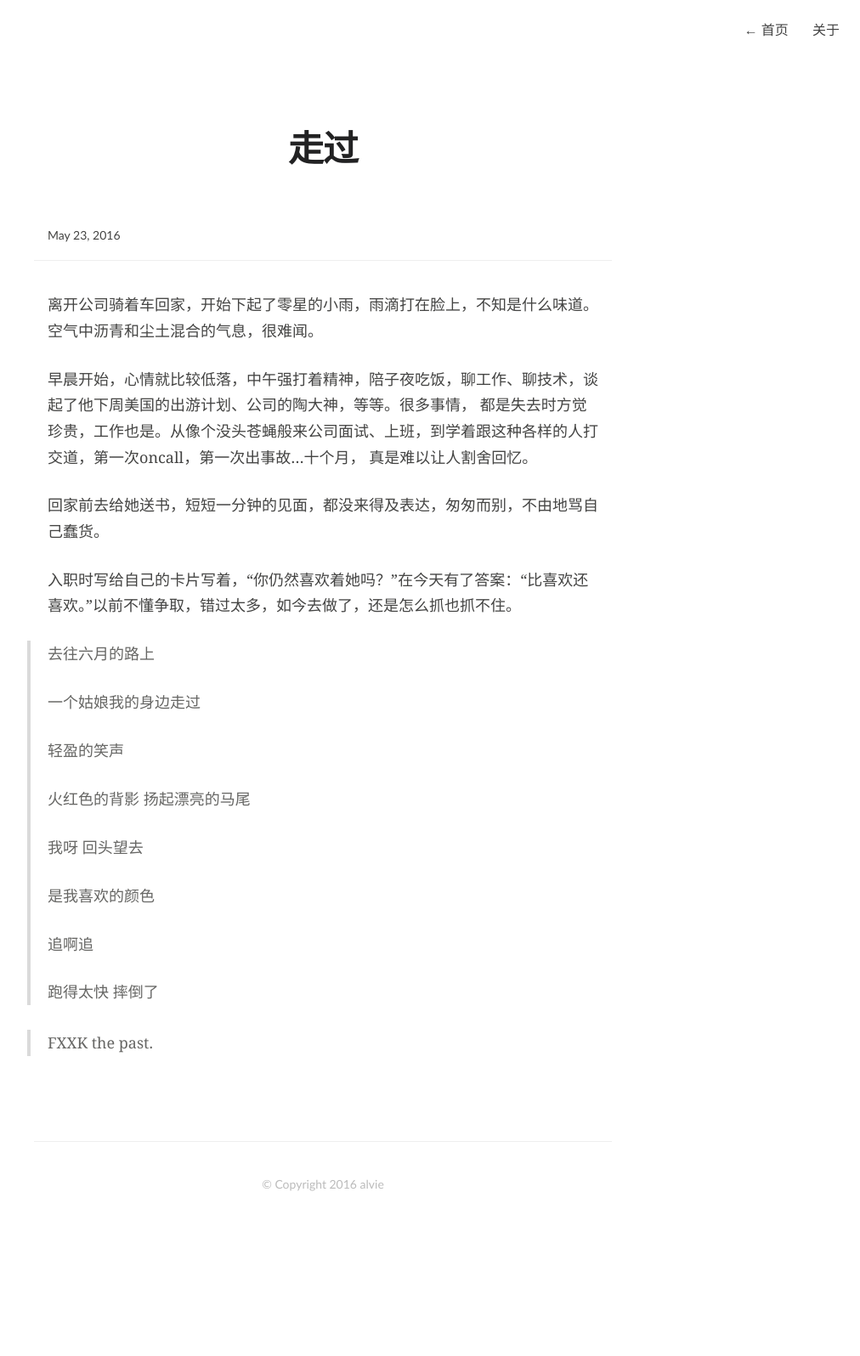
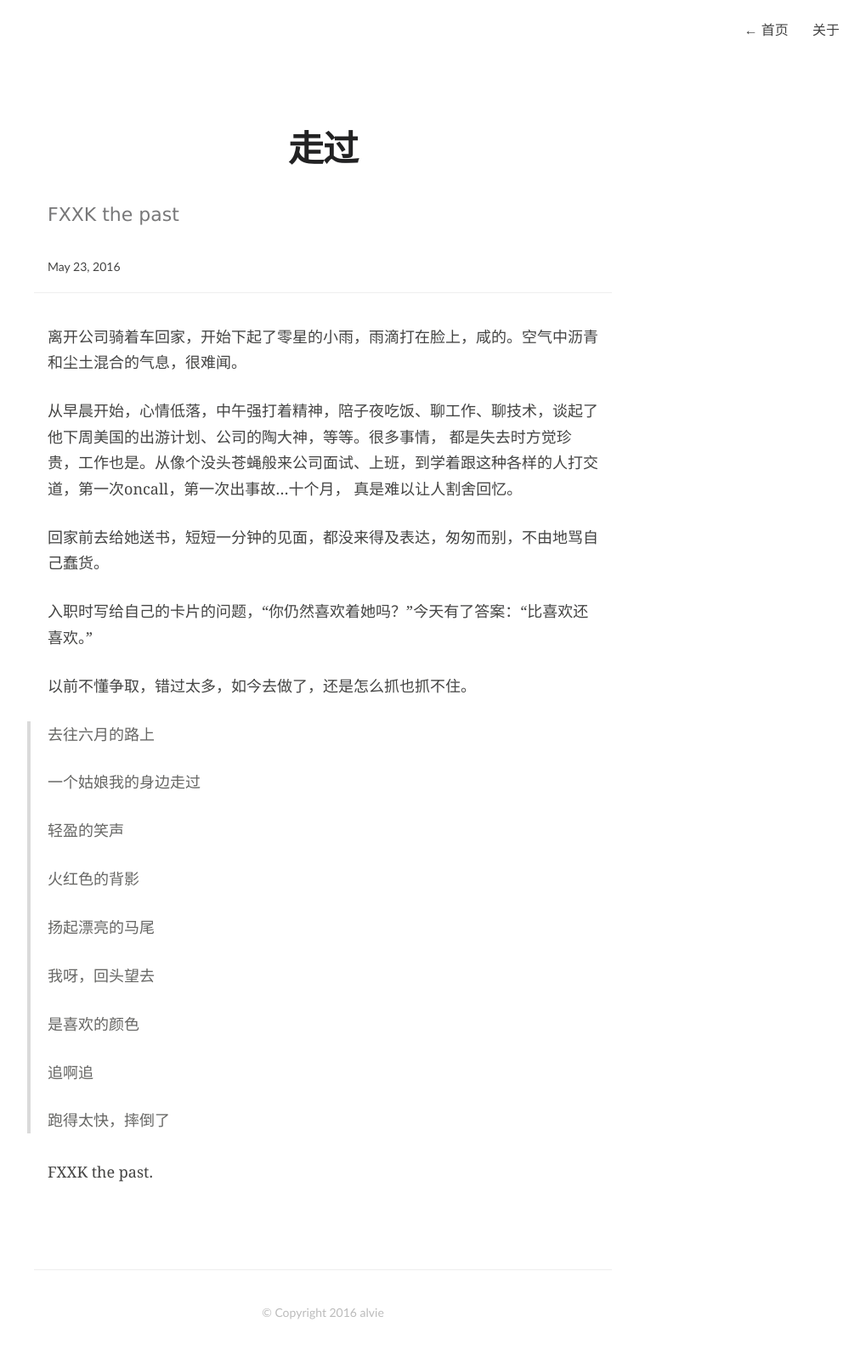
Before and after one commit to alviezhang/so-long-my-past, a Jekyll site: the page built from _posts/2016/2016-05-23-pass-away.md, in a window 1280 px wide. Shown: the whole page at 85% size, without its empty margins (260-1272 px from the left). Built offline with Jekyll 4.4.1, drawn with Linux system fonts in a browser that asks for light colours; before the commit the page ends 1445 px from its top, so only the background shows below that.

Commit message:
Update 2016-05-23-pass-away.md

```diff
--- a/_posts/2016/2016-05-23-pass-away.md
+++ b/_posts/2016/2016-05-23-pass-away.md
@@ -1,19 +1,21 @@
 ---
 layout: post
 title: 走过
-description:
+description: FXXK the past
 tags:
 ---
 
-离开公司骑着车回家，开始下起了零星的小雨，雨滴打在脸上，不知是什么味道。空气中沥青和尘土混合的气息，很难闻。
+离开公司骑着车回家，开始下起了零星的小雨，雨滴打在脸上，咸的。空气中沥青和尘土混合的气息，很难闻。
 
-早晨开始，心情就比较低落，中午强打着精神，陪子夜吃饭，聊工作、聊技术，谈起了他下周美国的出游计划、公司的陶大神，等等。很多事情，
+从早晨开始，心情低落，中午强打着精神，陪子夜吃饭、聊工作、聊技术，谈起了他下周美国的出游计划、公司的陶大神，等等。很多事情，
 都是失去时方觉珍贵，工作也是。从像个没头苍蝇般来公司面试、上班，到学着跟这种各样的人打交道，第一次oncall，第一次出事故...十个月，
 真是难以让人割舍回忆。
 
 回家前去给她送书，短短一分钟的见面，都没来得及表达，匆匆而别，不由地骂自己蠢货。
 
-入职时写给自己的卡片写着，“你仍然喜欢着她吗？”在今天有了答案：“比喜欢还喜欢。”以前不懂争取，错过太多，如今去做了，还是怎么抓也抓不住。
+入职时写给自己的卡片的问题，“你仍然喜欢着她吗？”今天有了答案：“比喜欢还喜欢。”
+
+以前不懂争取，错过太多，如今去做了，还是怎么抓也抓不住。
 
 > 去往六月的路上
 >
@@ -21,14 +23,16 @@ tags:
 >
 > 轻盈的笑声
 >
-> 火红色的背影 扬起漂亮的马尾
+> 火红色的背影
 >
-> 我呀 回头望去
+> 扬起漂亮的马尾
 >
-> 是我喜欢的颜色
+> 我呀，回头望去
+>
+> 是喜欢的颜色
 >
 > 追啊追
 >
-> 跑得太快 摔倒了
+> 跑得太快，摔倒了
 
-> FXXK the past.
+FXXK the past.
```
